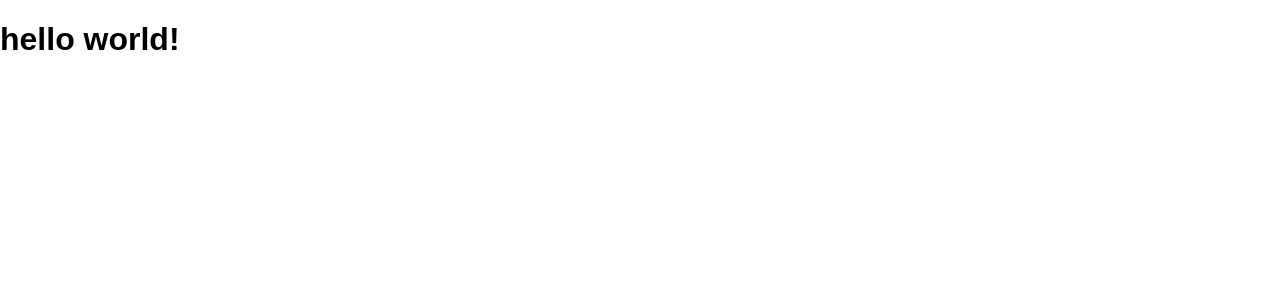
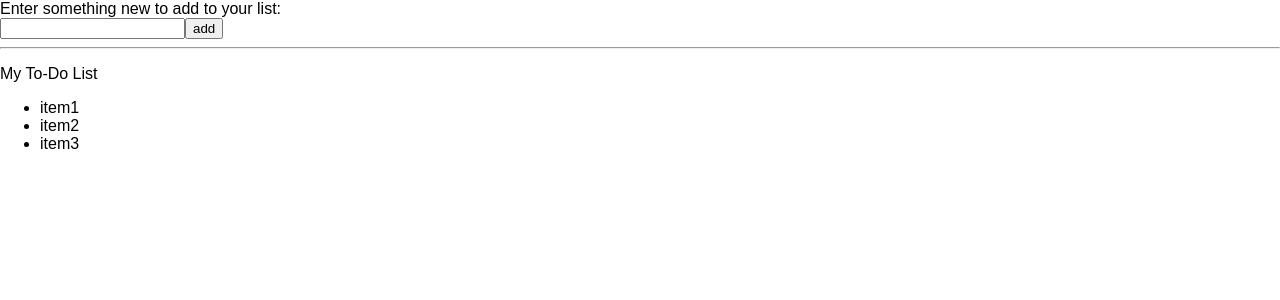
Before and after one commit to jiangren-mel-react-001/evie-todolist, a React (Create React App) app: page / in a window 1280 px wide. Shown: the top 300 px of the page. Built offline with nearby package versions, Linux system fonts and the light colour scheme.

Commit message:
new feature - add item

```diff
--- a/src/app/App.js
+++ b/src/app/App.js
@@ -1,11 +1,12 @@
 import React, { Component } from 'react';
-import logo from '../assets/logo.svg';
+
 import './App.css';
+import { TodoList } from './todolist/todolist';
 
 class App extends Component {
   render() {
     return (
-      <h1>hello world!</h1>
+      <TodoList />
     );
   }
 }
--- /dev/null
+++ b/src/app/todolist/todolist.js
@@ -0,0 +1,38 @@
+import React from 'react';
+
+export class TodoList extends React.Component {
+    constructor() {
+        super();
+        this.state = {
+            heading: 'My To-Do List',
+            items: ["item1", "item2", "item3"]
+        };
+        this.add = this.add.bind(this);
+        this.delete = this.delete.bind(this);
+    }
+    add(e) {
+        this.setState({ items: [...this.state.items, 'item4'] });
+    }
+
+    delete(e) {
+        /*TODO*/
+    }
+
+    render() {
+        return (
+            <div>
+                <span>Enter something new to add to your list: </span>
+                <br />
+                <input type="text"/>
+                <button onClick={this.add}>add</button>
+
+                <hr />
+
+                <p>{this.state.heading}</p>
+                <ul>
+                    {this.state.items.map(v => { return <li key={v}>{v}</li> })}
+                </ul>
+            </div>
+        );
+    }
+}
```
